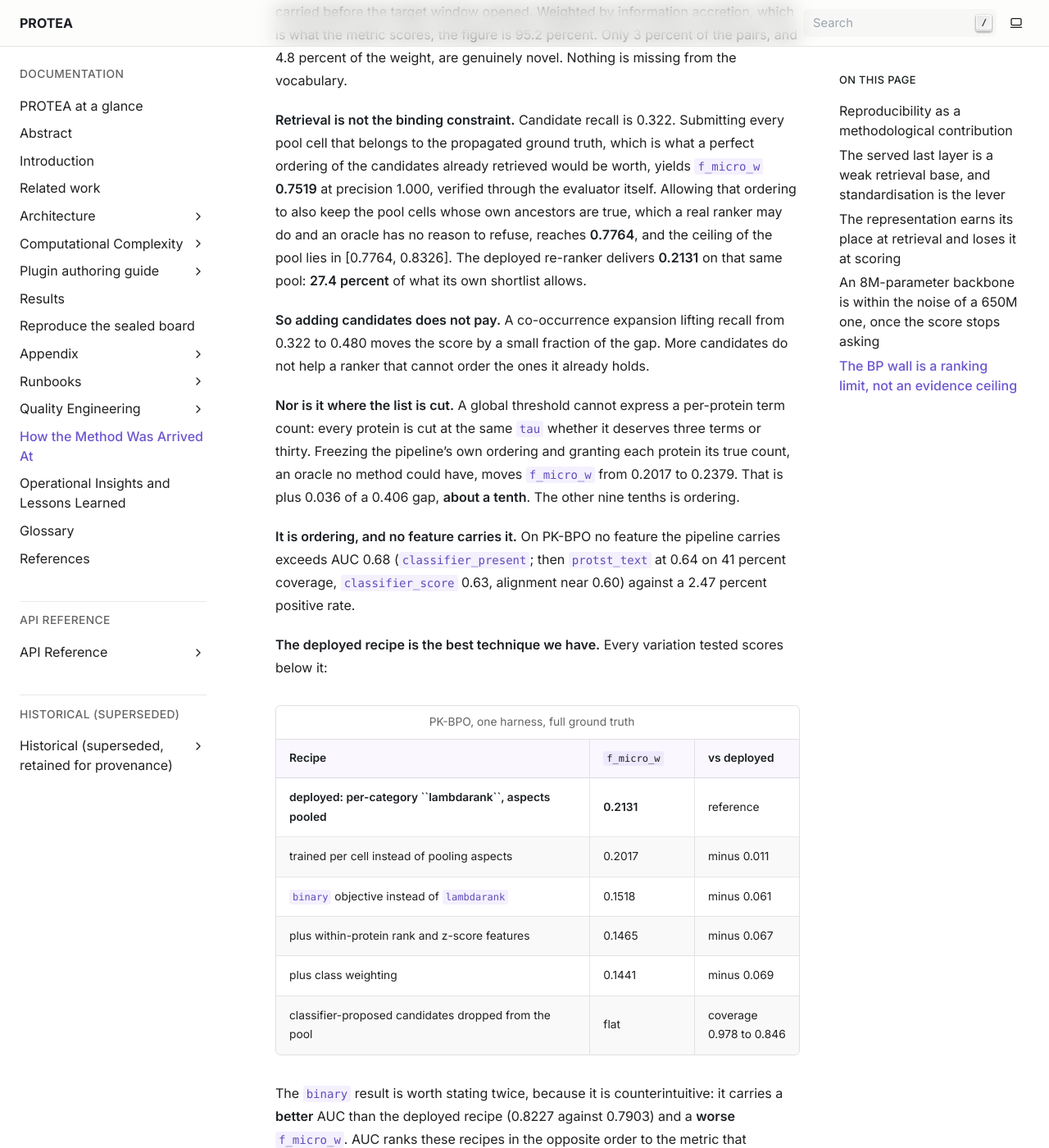
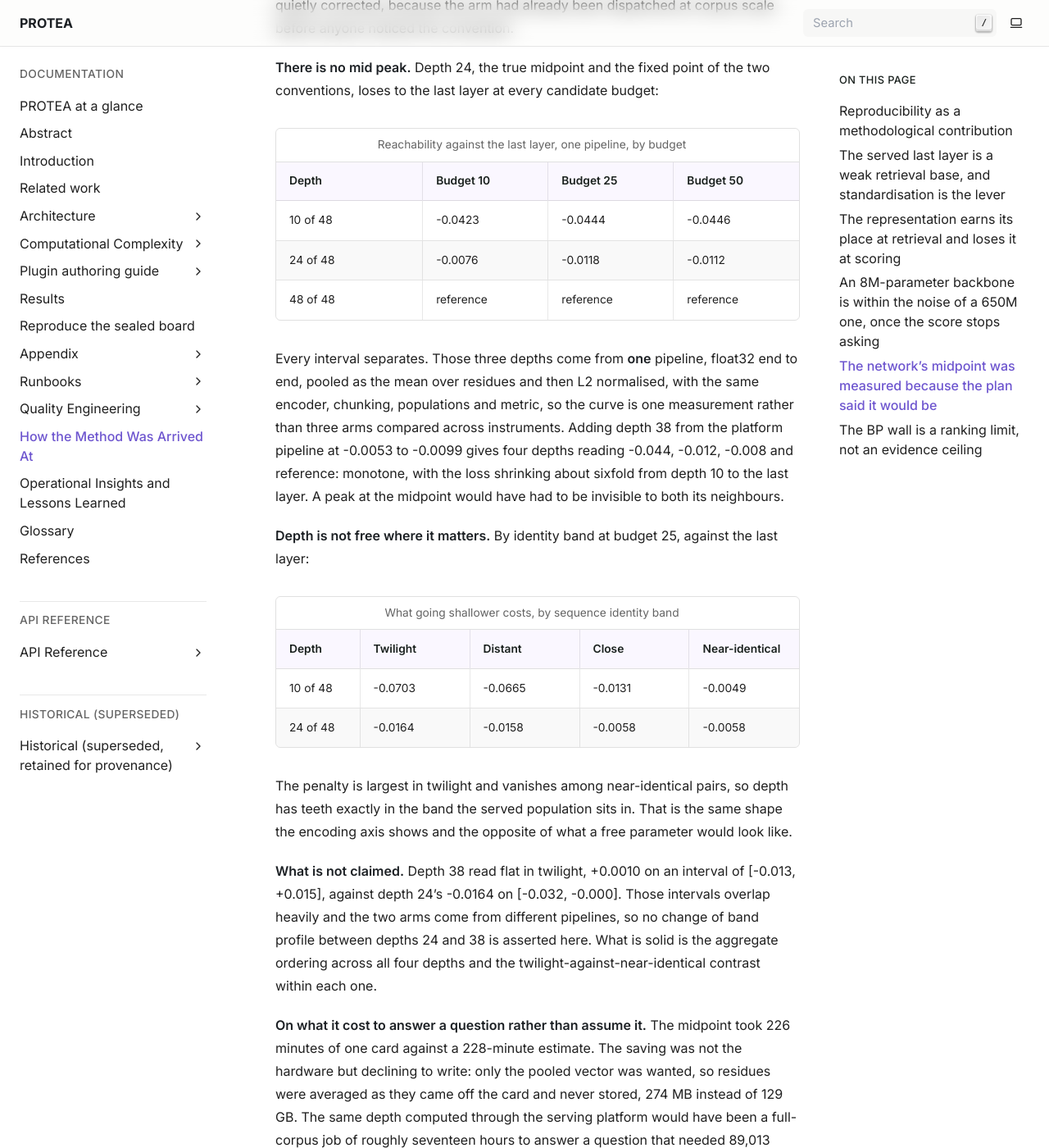
Before and after one commit to frapercan/PROTEA, a Sphinx documentation site: the page built from docs/source/ablation.rst, in a window 1280 px wide and 1400 px high, scrolled down 12734 px. Shown: the whole window at 82% size. Built offline with Sphinx 7.4.7, drawn with Linux system fonts in a browser that asks for light colours; some of the changed text lies outside the part shown.

Commit message:
docs(ablation): the network's midpoint was measured, and there is no mid peak
The chapter carried the layer axis as a summary row and never showed it. It
also never recorded that the two ablations the campaign set out to reconcile
disagreed about MID layers while the arms first run contained no mid layer: the
platform indexes hidden states in reverse, so layer_indices [10] is depth 38 of
48, and the comparison intended as mid-against-last was near-top-against-last.
That is now in the chapter rather than quietly corrected, because the arm had
been dispatched at corpus scale before the convention was noticed.

Depth 24, the true midpoint and the fixed point of the two conventions, loses
at every candidate budget. Three depths come from one pipeline, float32 end to
end with the same encoder, chunking, populations and metric, so the curve is one
measurement rather than three arms compared across instruments. With depth 38
the axis reads -0.044, -0.012, -0.008, reference: monotone, shrinking about
sixfold.

By band, going shallower costs most in twilight and nothing among near-identical
pairs, which is the same shape the encoding axis shows.

What is NOT claimed sits beside what is: depth 38 read flat in twilight on an
interval overlapping depth 24's heavily, from a different pipeline, so no change
of band profile between them is asserted.

The cost note is kept because the pricing was the question that decided whether
to measure at all: 226 minutes against a 228-minute estimate, cheap because only
the pooled vector was wanted, so residues were averaged off the card and never
written, 274 MB instead of 129 GB.

Measurement by the desktop session.

```diff
--- a/docs/source/ablation.rst
+++ b/docs/source/ablation.rst
@@ -538,6 +538,96 @@ weighting reads identity and neighbour consensus, those channels are already
 carrying what the embedding would otherwise have supplied, and the embedding is
 consulted for the part they cannot reach. The twilight-zone result in the
 section above is that part, and it is where the representation still pays.
+
+
+.. _insight-the-midpoint-was-measured:
+
+The network's midpoint was measured because the plan said it would be
+----------------------------------------------------------------------
+
+The two ablations this campaign set out to reconcile disagreed about *mid*
+layers. The arms first run did not contain a mid layer: the platform indexes
+hidden states in reverse, so ``layer_indices [10]`` is depth 38 of 48, and the
+comparison intended as mid-against-last was a near-top-against-last. The error
+is recorded here rather than quietly corrected, because the arm had already
+been dispatched at corpus scale before anyone noticed the convention.
+
+**There is no mid peak.** Depth 24, the true midpoint and the fixed point of
+the two conventions, loses to the last layer at every candidate budget:
+
+.. list-table:: Reachability against the last layer, one pipeline, by budget
+   :header-rows: 1
+   :widths: 28 24 24 24
+
+   * - Depth
+     - Budget 10
+     - Budget 25
+     - Budget 50
+   * - 10 of 48
+     - -0.0423
+     - -0.0444
+     - -0.0446
+   * - 24 of 48
+     - -0.0076
+     - -0.0118
+     - -0.0112
+   * - 48 of 48
+     - reference
+     - reference
+     - reference
+
+Every interval separates. Those three depths come from **one** pipeline, float32
+end to end, pooled as the mean over residues and then L2 normalised, with the
+same encoder, chunking, populations and metric, so the curve is one measurement
+rather than three arms compared across instruments. Adding depth 38 from the
+platform pipeline at -0.0053 to -0.0099 gives four depths reading -0.044,
+-0.012, -0.008 and reference: monotone, with the loss shrinking about sixfold
+from depth 10 to the last layer. A peak at the midpoint would have had to be
+invisible to both its neighbours.
+
+**Depth is not free where it matters.** By identity band at budget 25, against
+the last layer:
+
+.. list-table:: What going shallower costs, by sequence identity band
+   :header-rows: 1
+   :widths: 16 21 21 21 21
+
+   * - Depth
+     - Twilight
+     - Distant
+     - Close
+     - Near-identical
+   * - 10 of 48
+     - -0.0703
+     - -0.0665
+     - -0.0131
+     - -0.0049
+   * - 24 of 48
+     - -0.0164
+     - -0.0158
+     - -0.0058
+     - -0.0058
+
+The penalty is largest in twilight and vanishes among near-identical pairs, so
+depth has teeth exactly in the band the served population sits in. That is the
+same shape the encoding axis shows and the opposite of what a free parameter
+would look like.
+
+**What is not claimed.** Depth 38 read flat in twilight, +0.0010 on an interval
+of [-0.013, +0.015], against depth 24's -0.0164 on [-0.032, -0.000]. Those
+intervals overlap heavily and the two arms come from different pipelines, so no
+change of band profile between depths 24 and 38 is asserted here. What is solid
+is the aggregate ordering across all four depths and the
+twilight-against-near-identical contrast within each one.
+
+**On what it cost to answer a question rather than assume it.** The midpoint
+took 226 minutes of one card against a 228-minute estimate. The saving was not
+the hardware but declining to write: only the pooled vector was wanted, so
+residues were averaged as they came off the card and never stored, 274 MB
+instead of 129 GB. The same depth computed through the serving platform would
+have been a full-corpus job of roughly seventeen hours to answer a question that
+needed 89,013 proteins. The layer field of the frozen recipe is therefore
+measured at four depths rather than inherited, and it stays at the last layer.
 
 
 .. _insight-bp-wall-is-a-ranking-limit:
```
Also changed, not shown: other parts of docs/source/ablation.rst (+1 -1 lines).
